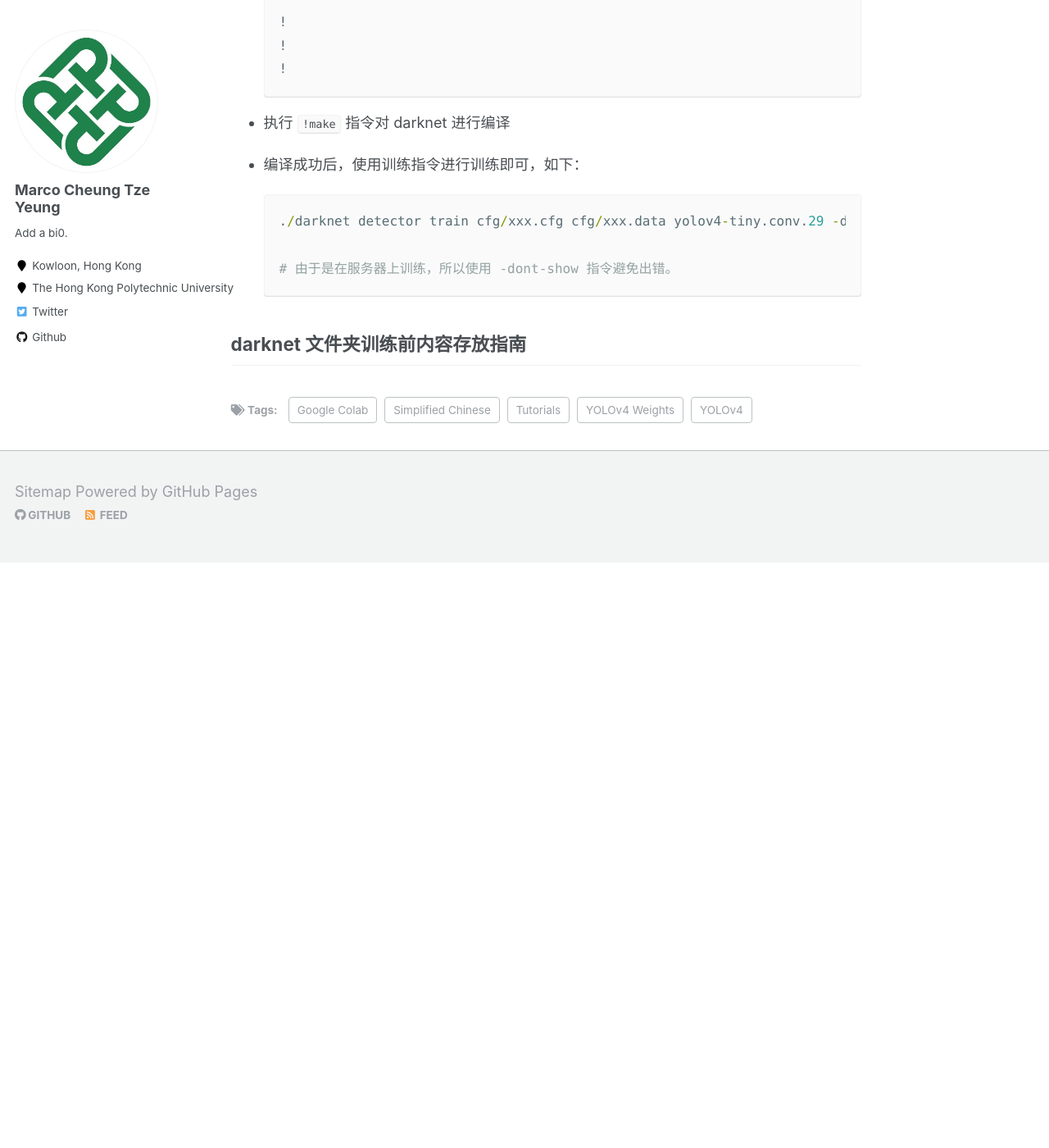
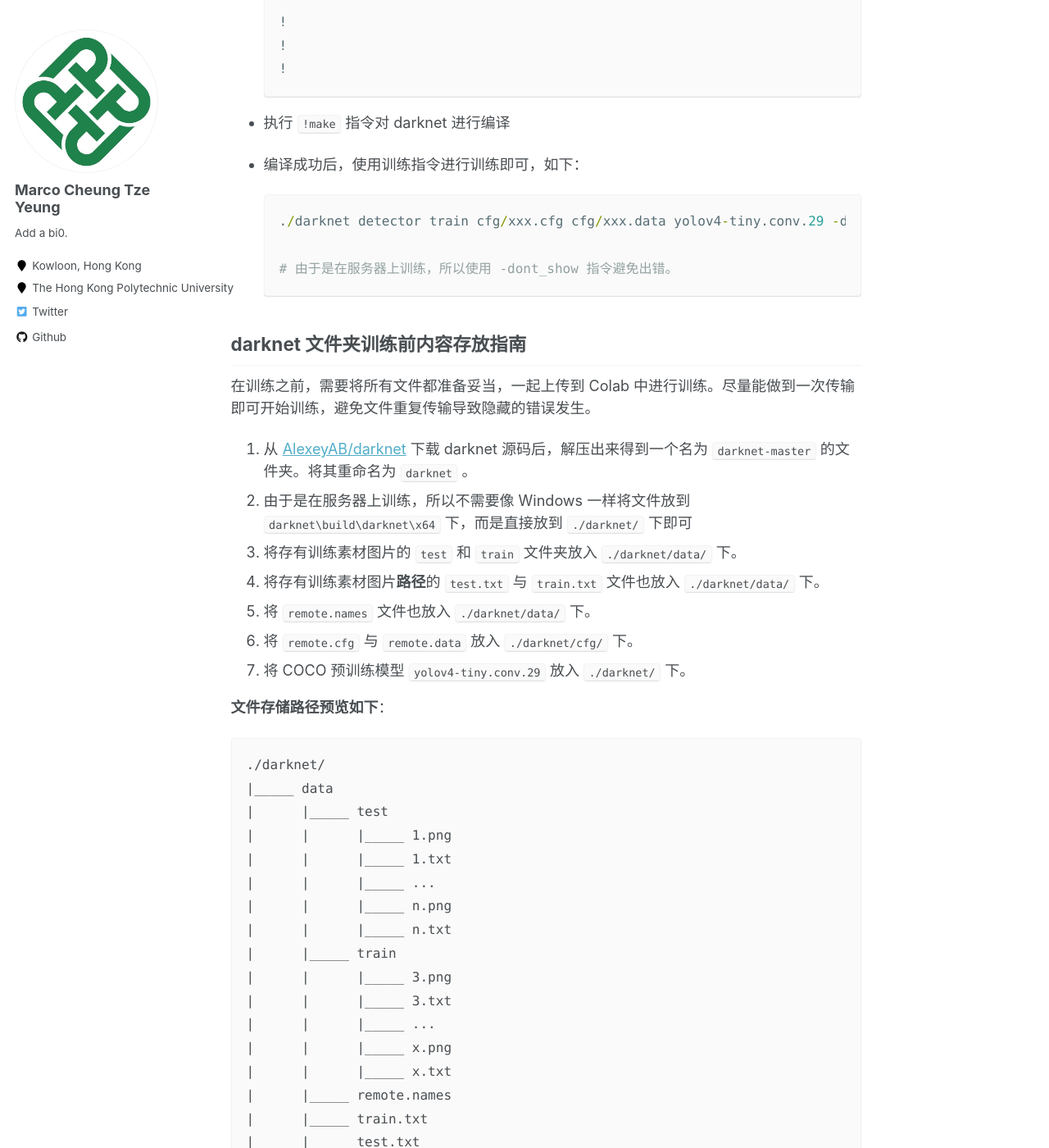
Before and after one commit to marc0cheung/marc0cheung.github.io, a Jekyll site: the page built from _documentation/doc-train-yolov4-colab-zhCN.md, in a window 1280 px wide and 1400 px high, scrolled down 3442 px. Shown: the whole window at 82% size. Built offline with Jekyll 4.4.1, drawn with Linux system fonts in a browser that asks for light colours; before the commit the page ends 4128 px from its top, so only the background shows below that; some of the changed text lies outside the part shown.

Commit message:
Update doc-train-yolov4-colab-zhCN.md

````diff
--- a/_documentation/doc-train-yolov4-colab-zhCN.md
+++ b/_documentation/doc-train-yolov4-colab-zhCN.md
@@ -144,9 +144,9 @@ Google Drive 与 Google Colab 同属 Google 系列的产品，两个产品之间
 - 编译成功后，使用训练指令进行训练即可，如下：
 
   ```python
-  ./darknet detector train cfg/xxx.cfg cfg/xxx.data yolov4-tiny.conv.29 -dont-show
+  ./darknet detector train cfg/xxx.cfg cfg/xxx.data yolov4-tiny.conv.29 -dont_show
 
-  # 由于是在服务器上训练，所以使用 -dont-show 指令避免出错。
+  # 由于是在服务器上训练，所以使用 -dont_show 指令避免出错。
   ```
 
 
@@ -154,3 +154,42 @@ Google Drive 与 Google Colab 同属 Google 系列的产品，两个产品之间
 
 
 ## darknet 文件夹训练前内容存放指南
+
+在训练之前，需要将所有文件都准备妥当，一起上传到 Colab 中进行训练。尽量能做到一次传输即可开始训练，避免文件重复传输导致隐藏的错误发生。
+
+1. 从  [AlexeyAB/darknet](https://github.com/AlexeyAB/darknet/) 下载 darknet 源码后，解压出来得到一个名为 `darknet-master` 的文件夹。将其重命名为 `darknet` 。
+2. 由于是在服务器上训练，所以不需要像 Windows 一样将文件放到 `darknet\build\darknet\x64` 下，而是直接放到 `./darknet/` 下即可
+3. 将存有训练素材图片的 `test` 和 `train` 文件夹放入 `./darknet/data/` 下。
+4. 将存有训练素材图片**路径**的 `test.txt` 与 `train.txt` 文件也放入 `./darknet/data/` 下。
+5. 将 `remote.names` 文件也放入 `./darknet/data/` 下。
+6. 将 `remote.cfg` 与 `remote.data` 放入 `./darknet/cfg/` 下。
+7. 将 COCO 预训练模型 `yolov4-tiny.conv.29` 放入 `./darknet/` 下。
+
+
+
+**文件存储路径预览如下**：
+
+```
+./darknet/
+|_____ data
+|      |_____ test
+|      |      |_____ 1.png
+|      |      |_____ 1.txt
+|      |      |_____ ...
+|      |      |_____ n.png
+|      |      |_____ n.txt
+|      |_____ train
+|      |      |_____ 3.png
+|      |      |_____ 3.txt
+|      |      |_____ ...
+|      |      |_____ x.png
+|      |      |_____ x.txt
+|      |_____ remote.names
+|      |_____ train.txt
+|      |_____ test.txt
+|_____ cfg
+|      |_____ remote.cfg
+|      |_____ remote.data
+|
+|_____ yolov4-tiny.conv.29
+```
````
